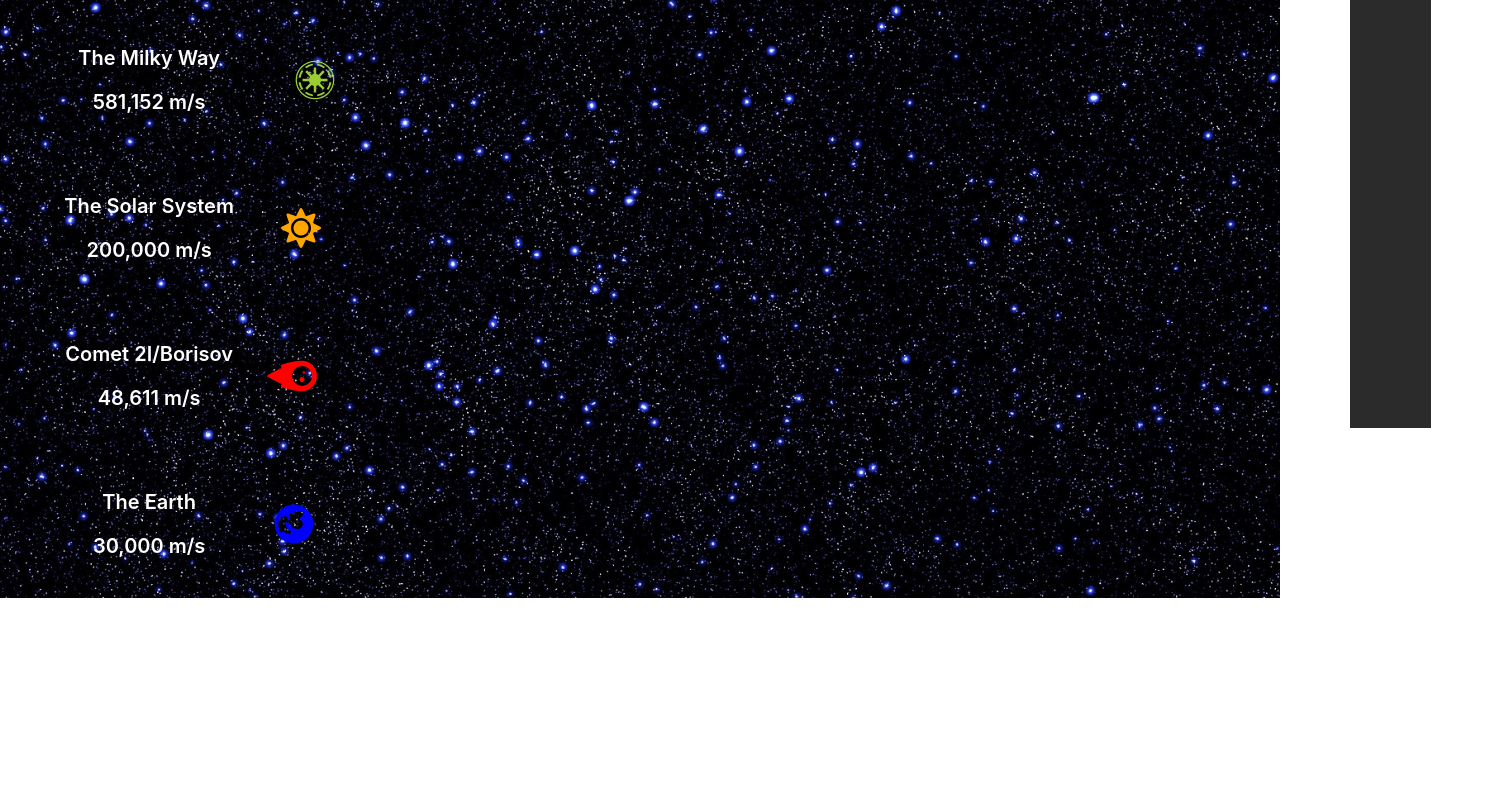
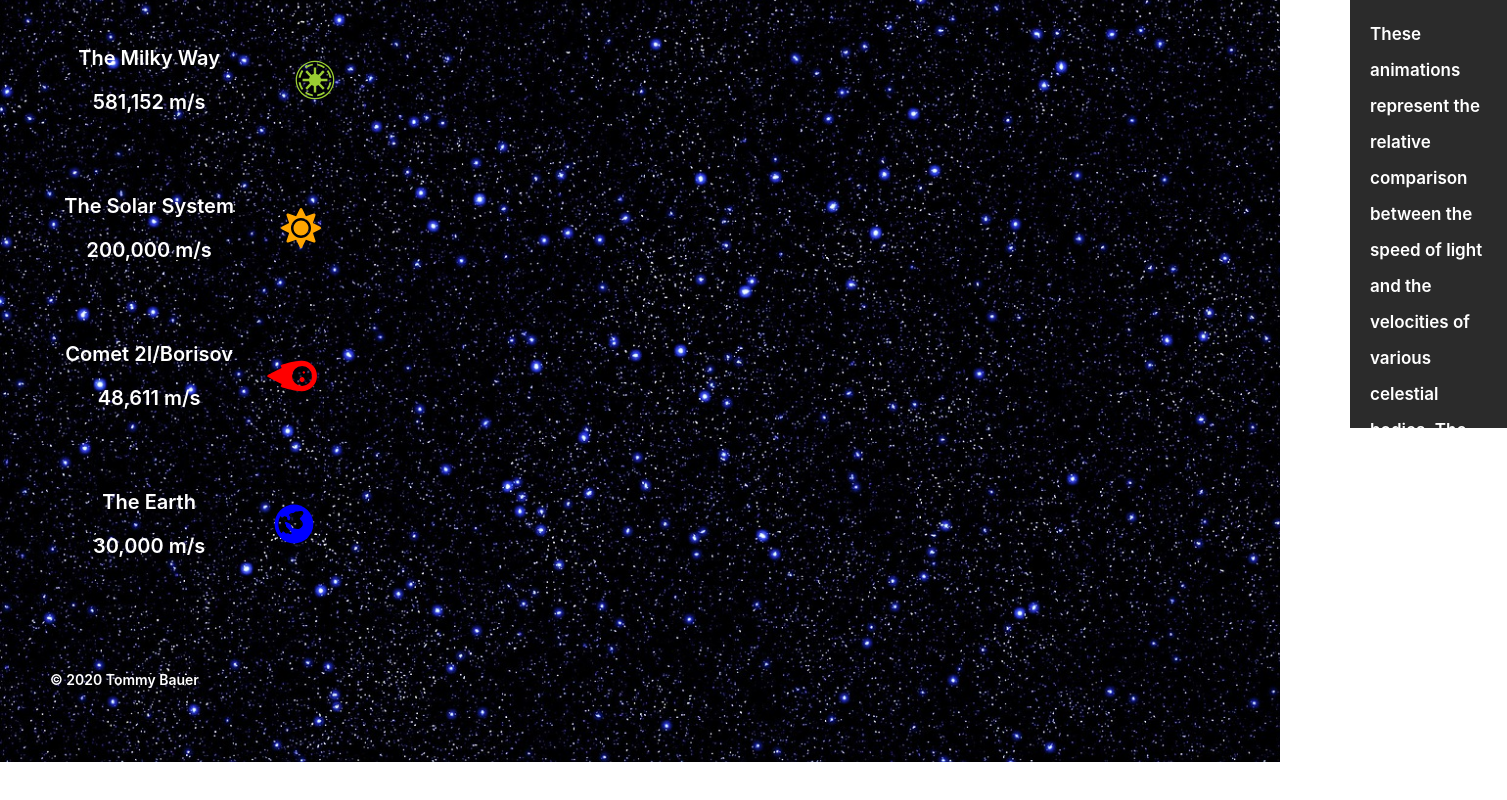
Before and after one commit to bauerpm/speed-of-light, a React (Create React App) app: page / in a window 1280 px wide. Shown: the part 292-1092 px from the top of the page, 1507 px wide, since content can reach past the window. Before the commit the page ends 890 px from the top, so only its background shows below. Built offline with nearby package versions, Linux system fonts and the light colour scheme.

Commit message:
finished

```diff
--- a/src/App.css
+++ b/src/App.css
@@ -14,7 +14,7 @@
   width: 100%;
 }
 .App-subtitle {
-  font-size: calc(10px + 1vmin);
+  font-size: calc(10px + 2vmin);
 }
 
 @media (prefers-reduced-motion: no-preference) {
@@ -83,6 +83,15 @@
   background-color: rgb(43, 43, 43);
 }
 
+.key {
+  text-align: left;
+  padding: 20px;
+  color: white;
+  font-size: 17px;
+  font-weight: 600;
+  line-height: 36px;
+}
+
 @keyframes example {
   0% {
     left: 0px;
@@ -137,3 +146,12 @@
   animation-iteration-count: infinite;
   transform: rotate(225deg);
 }
+
+.copyright {
+  text-align: left;
+  padding: 50px;
+  color: white;
+  font-size: 14px;
+  font-weight: 600;
+  line-height: 36px;
+}
--- a/src/App.js
+++ b/src/App.js
@@ -57,9 +57,20 @@ function App() {
           </div>
         </div>
         <div className="paragraph">
-          <p className="label">lj;lskjfds</p>
+          <p className="label">The Speed of Light</p>
+          <p className="key">
+            These animations represent the relative comparison between the speed
+            of light and the velocities of various celestial bodies. The icon
+            representing light moves across the screen in 0.5s. The other
+            objects are scaled to the correct ratio in relation to it. Light is
+            approximately 516 times faster than the Milky Way, 1498 times faster
+            than the Solar System, 6,166 times faster than the fastest known
+            comet, 2I/Borisov, and 10,000 times faster than the Earths orbit
+            around the sun.
+          </p>
         </div>
       </div>
+      <p className="copyright">&copy; 2020 Tommy Bauer</p>
     </div>
   )
 }
```
